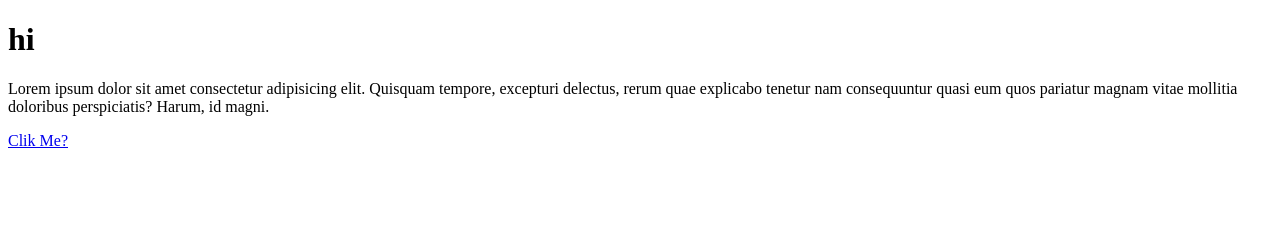
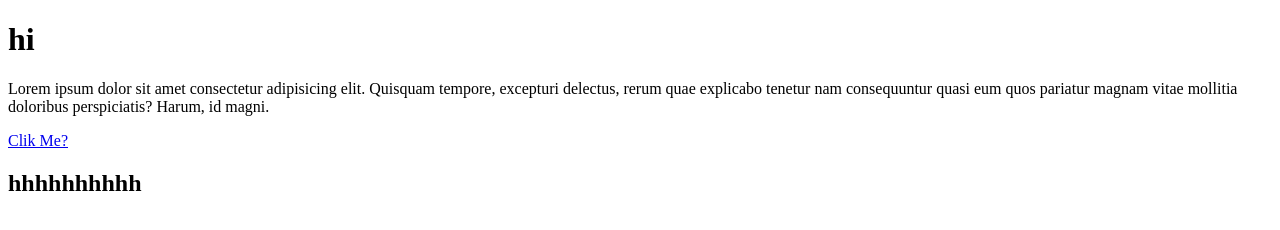
Before and after one commit to MDTufan/Exm, a plain HTML site: page index.html in a window 1280 px wide. Drawn offline with Linux system fonts and the light colour scheme.

Commit message:
h2opction

```diff
--- a/index.html
+++ b/index.html
@@ -10,5 +10,6 @@
     <h1>hi</h1>
     <p>Lorem ipsum dolor sit amet consectetur adipisicing elit. Quisquam tempore, excepturi delectus, rerum quae explicabo tenetur nam consequuntur quasi eum quos pariatur magnam vitae mollitia doloribus perspiciatis? Harum, id magni.</p>
     <a href="#">Clik Me?</a>
+    <h2>hhhhhhhhhh</h2>
 </body>
 </html>
```
